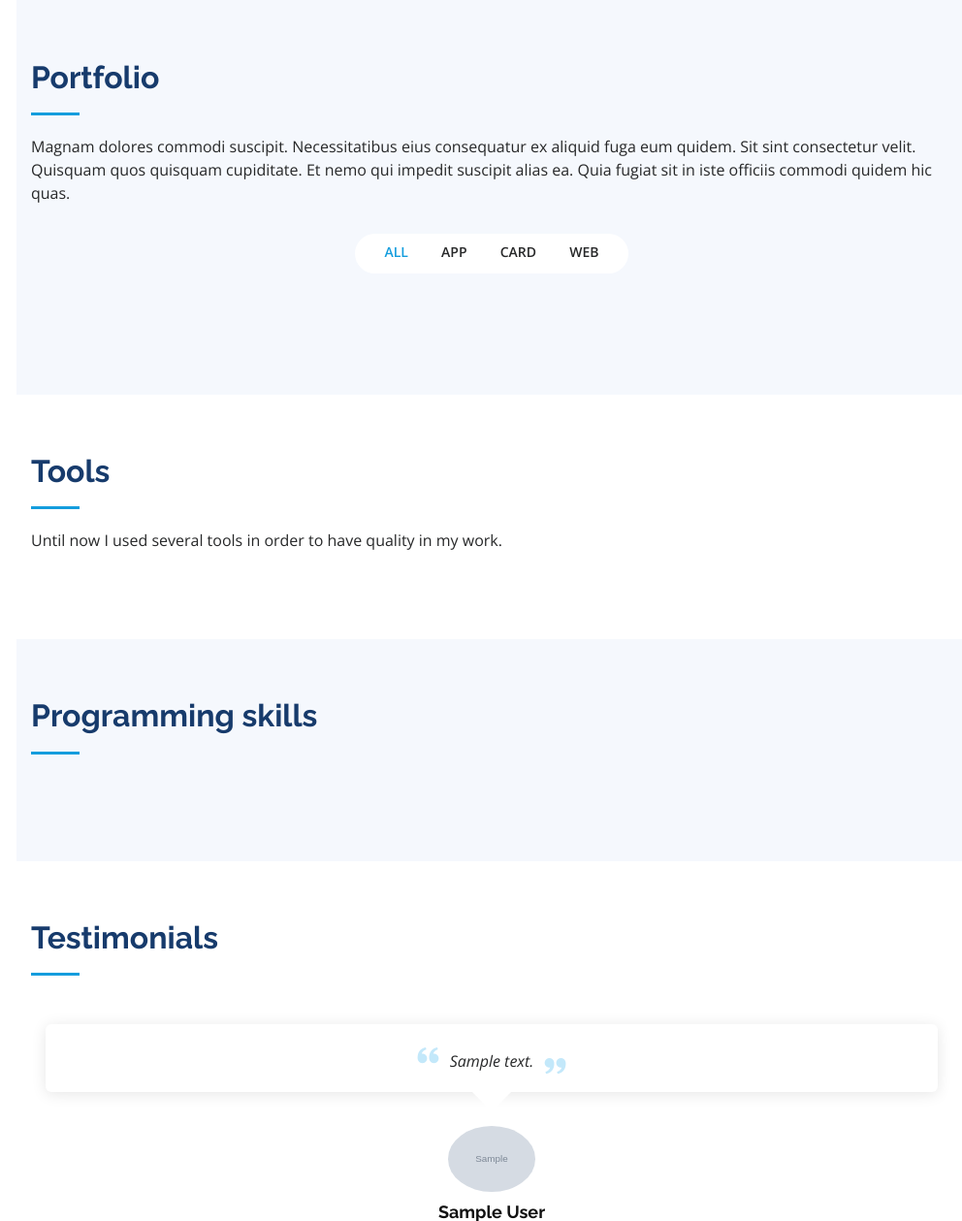
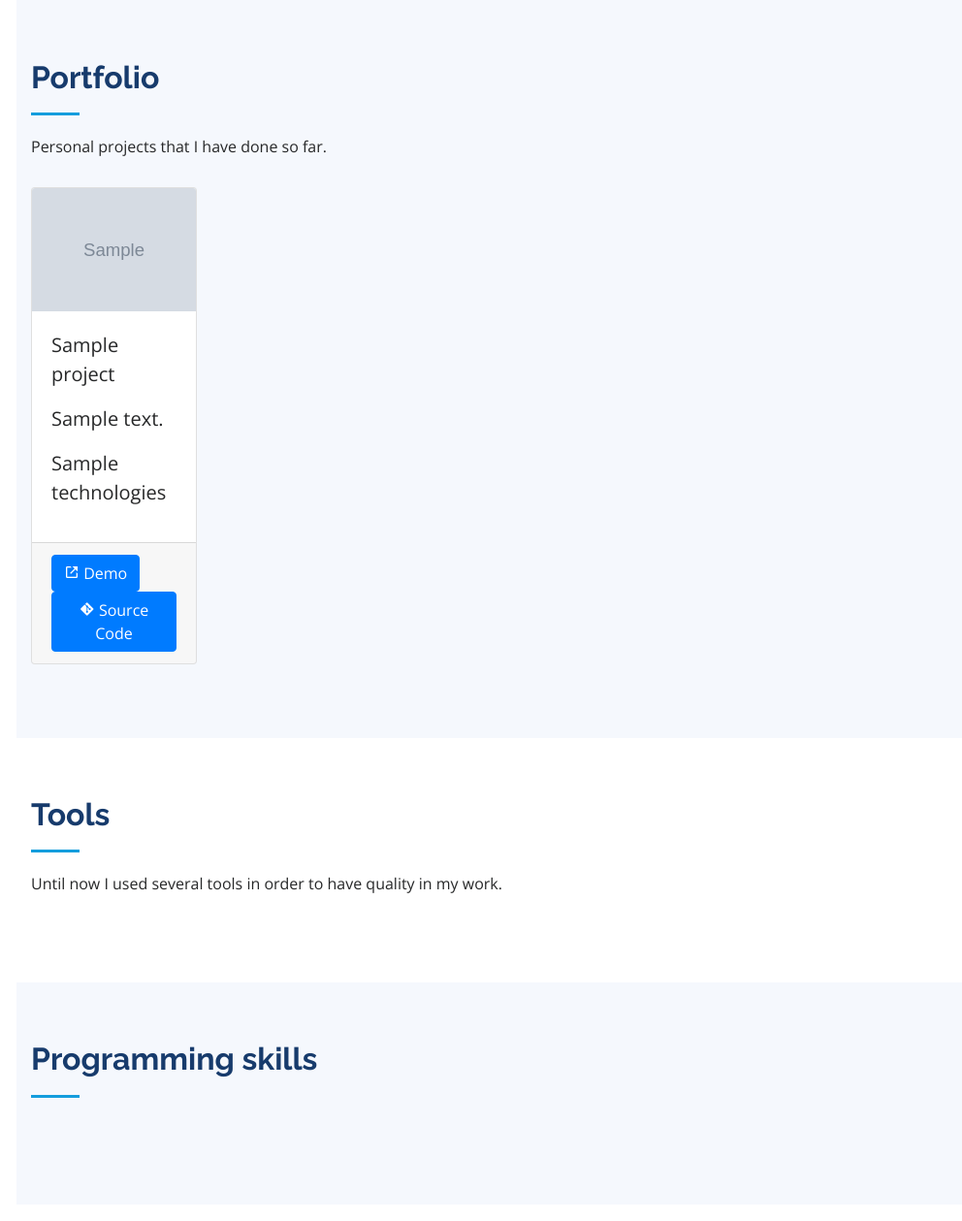
Before and after one commit to alexcront/cv, a Django app: template templates/home.html in a window 1280 px wide. Shown: the part 2582-3841 px from the top of the page at 97% size, without its empty margins (283-1275 px from the left). Run offline with Django 3.2, Linux system fonts and the light colour scheme; the template is opened without the code that fills it: most values are stand-ins (such as "Sample title", 1, 10 or a date in 2020); grey boxes marked "Sample" are stand-in pictures; some libraries are stand-ins or nearby versions.

Commit message:
Add projects section

```diff
--- a/mainApp/admin.py
+++ b/mainApp/admin.py
@@ -1,6 +1,6 @@
 from django.contrib import admin
 from .models import Owner, Education, Experience, Volunteering, Tool, SoftSkill, MainSkill, Language,\
-    ProgrammingSkill, Testimonial
+    ProgrammingSkill, Testimonial, Project
 
 
 class OwnerAdmin(admin.ModelAdmin):
@@ -49,6 +49,9 @@ class ProgrammingSkillAdmin(admin.ModelAdmin):
 class TestimonialAdmin(admin.ModelAdmin):
     list_display = ('full_name', 'position', 'company')
 
+class ProjectAdmin(admin.ModelAdmin):
+    list_display = ('name',)
+
 
 admin.site.register(Owner, OwnerAdmin)
 admin.site.register(Education, EducationAdmin)
@@ -60,3 +63,4 @@ admin.site.register(MainSkill, MainSkillAdmin)
 admin.site.register(Language, LanguageAdmin)
 admin.site.register(ProgrammingSkill, ProgrammingSkillAdmin)
 admin.site.register(Testimonial, TestimonialAdmin)
+admin.site.register(Project, ProjectAdmin)
--- a/mainApp/views.py
+++ b/mainApp/views.py
@@ -37,6 +37,9 @@ def home(request):
             testimonial.image = str(testimonial.image).split('/', 1)[1]
 
     projects = Project.objects.all()
+    if projects:
+        for project in projects:
+            project.image = str(project.image).split('/', 1)[1]
     return render(request, 'home.html', {'owner': owner, 'educations': educations, 'experiences': experiences,
                                          'volunteerings': volunteerings, 'tools': tools, 'soft_skills': soft_skills,
                                          'main_skills': main_skills, 'languages': languages,
--- a/templates/home.html
+++ b/templates/home.html
@@ -257,28 +257,29 @@
       <div class="container">
         <div class="section-title">
           <h2>Portfolio</h2>
-          <p>Magnam dolores commodi suscipit. Necessitatibus eius consequatur ex aliquid fuga eum quidem. Sit sint consectetur velit. Quisquam quos quisquam cupiditate. Et nemo qui impedit suscipit alias ea. Quia fugiat sit in iste officiis commodi quidem hic quas.</p>
+          <p>Personal projects that I have done so far.</p>
         </div>
-        <div class="row" data-aos="fade-up">
-          <div class="col-lg-12 d-flex justify-content-center">
-            <ul id="portfolio-flters">
-              <li data-filter="*" class="filter-active">All</li>
-              <li data-filter=".filter-app">App</li>
-              <li data-filter=".filter-card">Card</li>
-              <li data-filter=".filter-web">Web</li>
-            </ul>
-          </div>
-        </div>
-        <div class="row portfolio-container" data-aos="fade-up" data-aos-delay="100">
-          <div class="col-lg-4 col-md-6 portfolio-item filter-app">
-{#            <div class="portfolio-wrap">#}
-{#              <img src="static/img/testimonials/download.png" class="img-fluid" alt="">#}
-{#              <div class="portfolio-links">#}
-{#                <a href="static/img/testimonials/download.png" data-gall="portfolioGallery" class="venobox" title="App 1"><i class="bx bx-plus"></i></a>#}
-{#                <a href="portfolio-details.html" title="More Details"><i class="bx bx-link"></i></a>#}
-{#              </div>#}
-{#            </div>#}
-          </div>
+        <div class="row">
+            <div class="card-deck">
+                {% for project in projects %}
+                    <div class="col-md-6 col-xl-6 mb-3">
+                        <div class="card h-100">
+                            <a href="{{ project.image }}" data-gall="portfolioGallery" class="venobox" title="{{ project.name }}"><img src="{{ project.image }}" class="card-img-top img-fluid" alt="A photo with {{ project.name }}"></a>
+                            <div class="card-body">
+                                <p class="lead"><strong>{{ project.name }}</strong></p>
+                                <p class="lead">{{ project.description }}</p>
+                                <p class="lead"><strong>{{ project.technologies }}</strong></p>
+                            </div>
+                            <div class="card-footer">
+                                {% if project.demo_link %}
+                                    <a href="{{ project.demo_link }}" target="_blank" class="btn btn-primary"><i class="bx bx-link-external"></i> Demo</a>
+                                {% endif %}
+                                <a href="{{ project.code_link }}" target="_blank" class="btn btn-primary"><i class="bx bxl-git"></i> Source Code</a>
+                            </div>
+                        </div>
+                    </div>
+                {% endfor %}
+            </div>
         </div>
       </div>
     </section><!-- End Portfolio Section -->
```
Also changed, not shown: mainApp/models.py (+5 -3 lines), mainApp/static/img/portfolio/autosar_tools.PNG (added), mainApp/static/img/portfolio/my_mouse_mover.PNG (added), mainApp/static/img/portfolio/my_testing_interface.PNG (added), mainApp/static/img/portfolio/star_rating.PNG (added).
